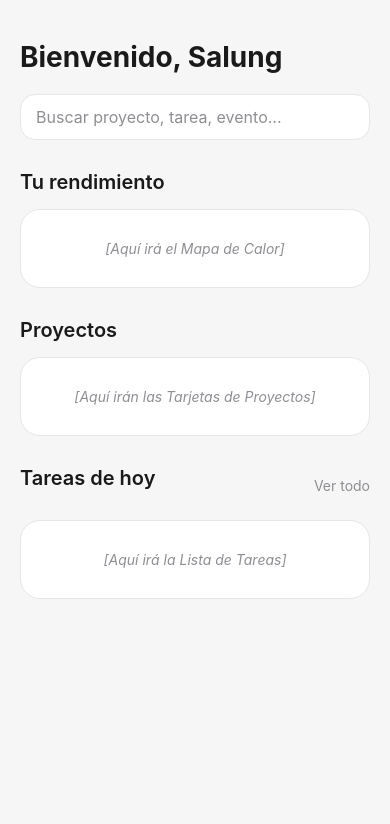
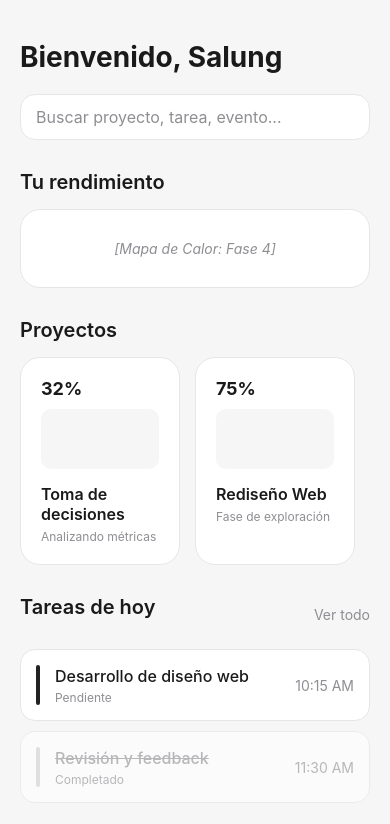
Before and after one commit to zayfer-ux/app-productividad, a React Native app: screen / in a window 390 px wide. Shown: the top 824 px of the page. Built offline with nearby package versions, Linux system fonts and the light colour scheme.

Commit message:
feat: agregar trajetas de trabajo y listas de tareas con datos con prueba

```diff
--- /dev/null
+++ b/src/components/ProjectCard.tsx
@@ -0,0 +1,55 @@
+// src/components/ProjectCard.tsx
+import React from 'react';
+import { View, Text, StyleSheet } from 'react-native';
+import { Proyecto } from '../types';
+import { colors } from '../theme/colors';
+
+interface Props {
+  proyecto: Proyecto;
+}
+
+export default function ProjectCard({ proyecto }: Props) {
+  return (
+    <View style={styles.card}>
+      <Text style={styles.percentage}>{proyecto.porcentajeCompletado}%</Text>
+      {/* El espacio gris donde insertaremos la gráfica en la Fase 4 */}
+      <View style={styles.chartPlaceholder} />
+      <Text style={styles.title}>{proyecto.titulo}</Text>
+      {proyecto.descripcion && <Text style={styles.description}>{proyecto.descripcion}</Text>}
+    </View>
+  );
+}
+
+const styles = StyleSheet.create({
+  card: {
+    backgroundColor: colors.surface,
+    borderRadius: 20,
+    padding: 20,
+    marginRight: 15,
+    width: 160,
+    borderWidth: 1,
+    borderColor: colors.border,
+  },
+  percentage: {
+    fontSize: 18,
+    fontWeight: 'bold',
+    color: colors.textPrimary,
+    marginBottom: 10,
+  },
+  chartPlaceholder: {
+    height: 60,
+    backgroundColor: colors.background,
+    borderRadius: 10,
+    marginBottom: 15,
+  },
+  title: {
+    fontSize: 16,
+    fontWeight: '600',
+    color: colors.textPrimary,
+    marginBottom: 5,
+  },
+  description: {
+    fontSize: 12,
+    color: colors.textSecondary,
+  }
+});
--- /dev/null
+++ b/src/components/TaskItem.tsx
@@ -0,0 +1,72 @@
+// src/components/TaskItem.tsx
+import React from 'react';
+import { View, Text, StyleSheet } from 'react-native';
+import { Tarea } from '../types';
+import { colors } from '../theme/colors';
+
+interface Props {
+  tarea: Tarea;
+}
+
+export default function TaskItem({ tarea }: Props) {
+  // Cambiamos el color de la línea lateral si la tarea está completada
+  const isCompleted = tarea.estado === 'Completado';
+
+  return (
+    <View style={[styles.container, isCompleted && styles.containerCompleted]}>
+      <View style={[styles.indicator, isCompleted && styles.indicatorCompleted]} />
+      <View style={styles.content}>
+        <Text style={[styles.title, isCompleted && styles.textCompleted]}>{tarea.titulo}</Text>
+        <Text style={styles.status}>{tarea.estado}</Text>
+      </View>
+      <Text style={styles.time}>{tarea.horaInicio}</Text>
+    </View>
+  );
+}
+
+const styles = StyleSheet.create({
+  container: {
+    flexDirection: 'row',
+    alignItems: 'center',
+    backgroundColor: colors.surface,
+    padding: 15,
+    borderRadius: 15,
+    marginBottom: 10,
+    borderWidth: 1,
+    borderColor: colors.border,
+  },
+  containerCompleted: {
+    opacity: 0.6, // Hace que la tarea completada se vea un poco transparente
+  },
+  indicator: {
+    width: 4,
+    height: 40,
+    borderRadius: 2,
+    backgroundColor: colors.primary,
+    marginRight: 15,
+  },
+  indicatorCompleted: {
+    backgroundColor: '#D1D1D6',
+  },
+  content: {
+    flex: 1,
+  },
+  title: {
+    fontSize: 16,
+    fontWeight: '500',
+    color: colors.textPrimary,
+    marginBottom: 4,
+  },
+  textCompleted: {
+    textDecorationLine: 'line-through',
+    color: colors.textSecondary,
+  },
+  status: {
+    fontSize: 12,
+    color: colors.textSecondary,
+  },
+  time: {
+    fontSize: 14,
+    color: colors.textSecondary,
+  }
+});
--- /dev/null
+++ b/src/data/mockData.ts
@@ -0,0 +1,38 @@
+// src/data/mockData.ts
+import { Proyecto, Tarea } from '../types';
+
+export const proyectosMock: Proyecto[] = [
+  {
+    id: '1',
+    titulo: 'Toma de decisiones',
+    porcentajeCompletado: 32,
+    estado: 'Activo',
+    descripcion: 'Analizando métricas'
+  },
+  {
+    id: '2',
+    titulo: 'Rediseño Web',
+    porcentajeCompletado: 75,
+    estado: 'Activo',
+    descripcion: 'Fase de exploración'
+  }
+];
+
+export const tareasMock: Tarea[] = [
+  {
+    id: '1',
+    titulo: 'Desarrollo de diseño web',
+    estado: 'Pendiente',
+    horaInicio: '10:15 AM',
+    horaFin: '11:15 AM',
+    fecha: '2026-09-29'
+  },
+  {
+    id: '2',
+    titulo: 'Revisión y feedback',
+    estado: 'Completado',
+    horaInicio: '11:30 AM',
+    horaFin: '12:30 PM',
+    fecha: '2026-09-29'
+  }
+];
--- a/src/screens/HomeScreen.tsx
+++ b/src/screens/HomeScreen.tsx
@@ -2,19 +2,21 @@
 import React from 'react';
 import { View, Text, StyleSheet, SafeAreaView, ScrollView, TextInput } from 'react-native';
 import { colors } from '../theme/colors';
+
+// Importamos nuestros nuevos componentes y los datos
+import ProjectCard from '../components/ProjectCard';
+import TaskItem from '../components/TaskItem';
+import { proyectosMock, tareasMock } from '../data/mockData';
 
 export default function HomeScreen() {
   return (
     <SafeAreaView style={styles.container}>
       <ScrollView showsVerticalScrollIndicator={false} contentContainerStyle={styles.scrollContent}>
 
-        {/* 1. Cabecera y Saludo */}
         <View style={styles.header}>
           <Text style={styles.title}>Bienvenido, Salung</Text>
-          {/* Aquí irán los íconos de notificaciones y calendario después */}
         </View>
 
-        {/* 2. Barra de Búsqueda */}
         <View style={styles.searchContainer}>
           <TextInput
             style={styles.searchInput}
@@ -23,31 +25,32 @@ export default function HomeScreen() {
           />
         </View>
 
-        {/* 3. Sección de Rendimiento */}
         <View style={styles.section}>
           <Text style={styles.sectionTitle}>Tu rendimiento</Text>
           <View style={styles.placeholderCard}>
-            <Text style={styles.placeholderText}>[Aquí irá el Mapa de Calor]</Text>
+            <Text style={styles.placeholderText}>[Mapa de Calor: Fase 4]</Text>
           </View>
         </View>
 
-        {/* 4. Sección de Proyectos */}
+        {/* Sección de Proyectos con Scroll Horizontal */}
         <View style={styles.section}>
           <Text style={styles.sectionTitle}>Proyectos</Text>
-          <View style={styles.placeholderCard}>
-            <Text style={styles.placeholderText}>[Aquí irán las Tarjetas de Proyectos]</Text>
-          </View>
+          <ScrollView horizontal showsHorizontalScrollIndicator={false} style={styles.horizontalScroll}>
+            {proyectosMock.map((proyecto) => (
+              <ProjectCard key={proyecto.id} proyecto={proyecto} />
+            ))}
+          </ScrollView>
         </View>
 
-        {/* 5. Tareas de Hoy */}
+        {/* Sección de Tareas de Hoy */}
         <View style={styles.section}>
           <View style={styles.headerRow}>
             <Text style={styles.sectionTitle}>Tareas de hoy</Text>
             <Text style={styles.seeAll}>Ver todo</Text>
           </View>
-          <View style={styles.placeholderCard}>
-            <Text style={styles.placeholderText}>[Aquí irá la Lista de Tareas]</Text>
-          </View>
+          {tareasMock.map((tarea) => (
+            <TaskItem key={tarea.id} tarea={tarea} />
+          ))}
         </View>
 
       </ScrollView>
@@ -62,7 +65,7 @@ const styles = StyleSheet.create({
   },
   scrollContent: {
     padding: 20,
-    paddingBottom: 100, // Espacio para el botón flotante futuro
+    paddingBottom: 100,
   },
   header: {
     marginTop: 20,
@@ -101,6 +104,10 @@ const styles = StyleSheet.create({
     color: colors.textPrimary,
     marginBottom: 15,
   },
+  horizontalScroll: {
+    marginHorizontal: -20, // Permite que el scroll toque los bordes de la pantalla
+    paddingHorizontal: 20,
+  },
   seeAll: {
     fontSize: 14,
     color: colors.textSecondary,
```
